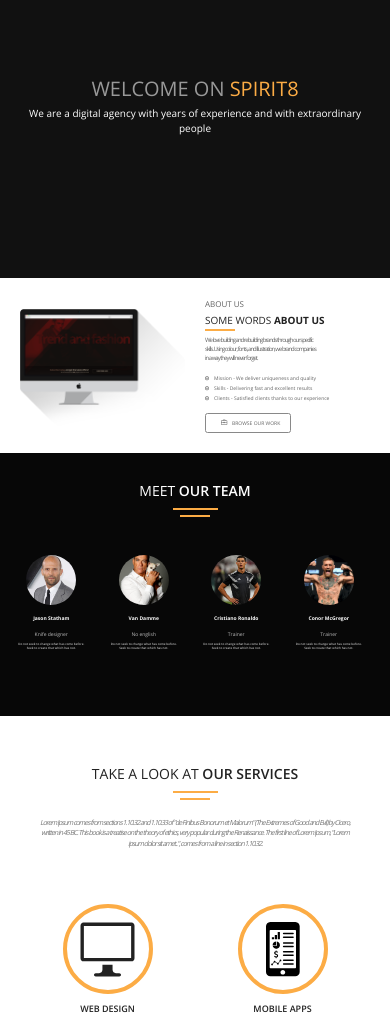
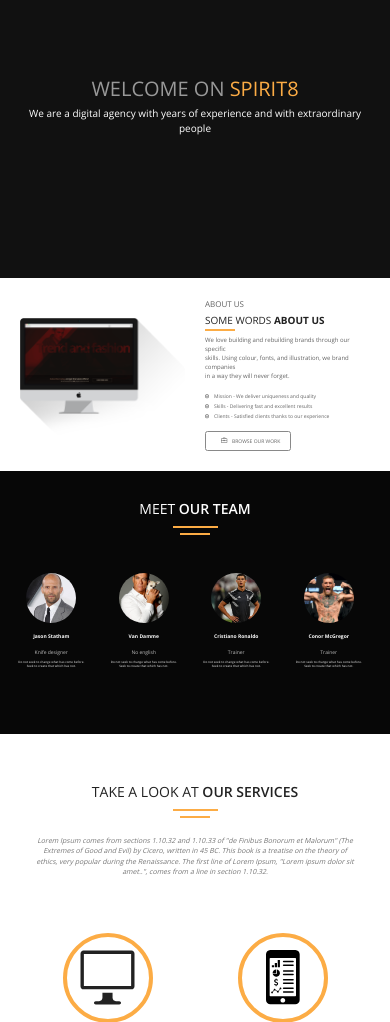
Before and after one commit to bekoou/sitedemospirit8, a plain HTML site: page index.html in a window 390 px wide. Shown: the part 79-1101 px from the top of the page. Drawn offline with nearby package versions, Linux system fonts and the light colour scheme; files whose address does not match are found by name.

Commit message:
new media

```diff
--- a/css/media.css
+++ b/css/media.css
@@ -357,6 +357,7 @@
     #about-us p {
         font-size: 10px;
         margin-bottom: 10px;
+        letter-spacing: 0;
     }
 
     #about-us li {
@@ -421,6 +422,7 @@
     #services .section-description {
         font-size: 10px;
         margin: 70px 0;
+        letter-spacing: 0;
     }
 
     #services .col-sm-3 {
@@ -435,6 +437,7 @@
 
     .services-description {
         font-size: 11px;
+        letter-spacing: 0;
     }
 
     /*#########services############*/
@@ -559,6 +562,7 @@
     #about-us p {
         font-size: 6px;
         margin: 10px 0;
+        letter-spacing: 0;
     }
 
     #about-us li {
@@ -631,6 +635,7 @@
     .services-description {
         font-size: 6px;
         margin-bottom: 0;
+        letter-spacing: 0;
     }
 
 
@@ -671,6 +676,7 @@
         font-size: 6px;
         padding: 0;
         margin: 40px 0;
+        letter-spacing: 0;
     }
     #portfolio nav {
         margin-bottom: 20px;
```
